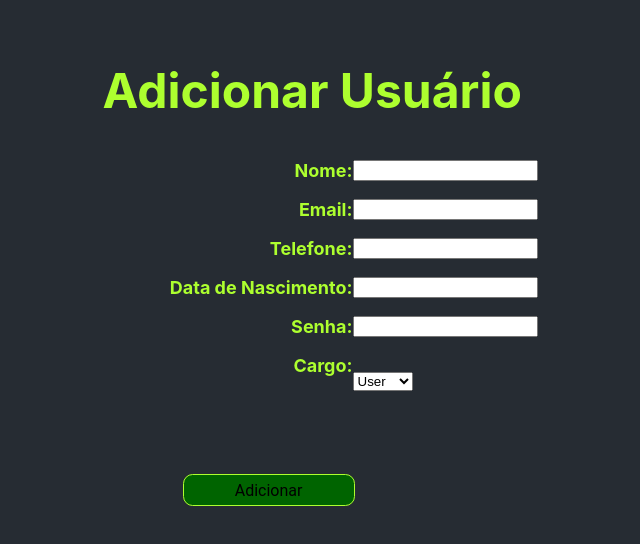
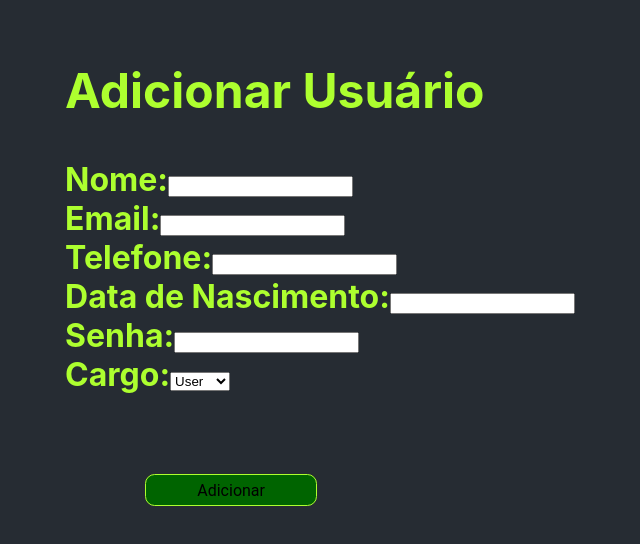
Before and after one commit to indigotech/onboard-lucas-santos, a React (Create React App) app in the folder leme-onboarding/: page /add in a window 1280 px wide. Shown: the top 544 px of the page, without its empty margins (320-960 px from the left). Built offline with nearby package versions, Linux system fonts and the light colour scheme.

Commit message:
Fix AddUser css

```diff
--- a/leme-onboarding/src/components/AddUser/AddUser.css
+++ /dev/null
@@ -1,12 +0,0 @@
-label{
-    display: inline-block;
-    float: left;
-    clear: left;
-    width: 250px;
-    text-align: right;
-    font-size: large;
-}
-input {
-  display: inline-block;
-  float: left;
-}
--- a/leme-onboarding/src/components/AddUser/AddUser.tsx
+++ b/leme-onboarding/src/components/AddUser/AddUser.tsx
@@ -1,5 +1,4 @@
 import React from 'react';
-import './AddUser.css';
 import { errorAddUser } from '../GraphQL/Validation';
 import { AddUserState, mutationUser } from '../GraphQL/createUser';
 import { createBrowserHistory } from 'history';
@@ -57,7 +56,7 @@ export class AddUser extends React.Component<{}, AddUserState> {
         return (
             <h1>
                 <h2>Adicionar Usuário</h2>
-                <label>Nome:</label>
+                <label >Nome:</label>
                 <input type="text" name="name" onChange={this.handleChange} />
                 <br />
                 <label>Email:</label>
--- a/leme-onboarding/src/components/GraphQL/Validation.tsx
+++ b/leme-onboarding/src/components/GraphQL/Validation.tsx
@@ -206,7 +206,7 @@ export function errorAddUser (name: string, email: string, phone: string, birthD
         message = message + "Telefone Vazio\n";
     }
     else {
-        message = message + "Telefone incorreto, preecha: (xx) xxxx-xxxx\n";
+        message = message + "Telefone incorreto: DD9XXXYYYY\n";
     }
 
     // Birth Date messages
--- a/leme-onboarding/src/components/UserInfo/UserInfo.tsx
+++ b/leme-onboarding/src/components/UserInfo/UserInfo.tsx
@@ -24,8 +24,6 @@ export class UserInfo extends React.Component<{},User> {
 
     constructor (props: any) {
         super (props)
-
-
 
         this.state = {
             id: getUserId(window.location.href),
```
